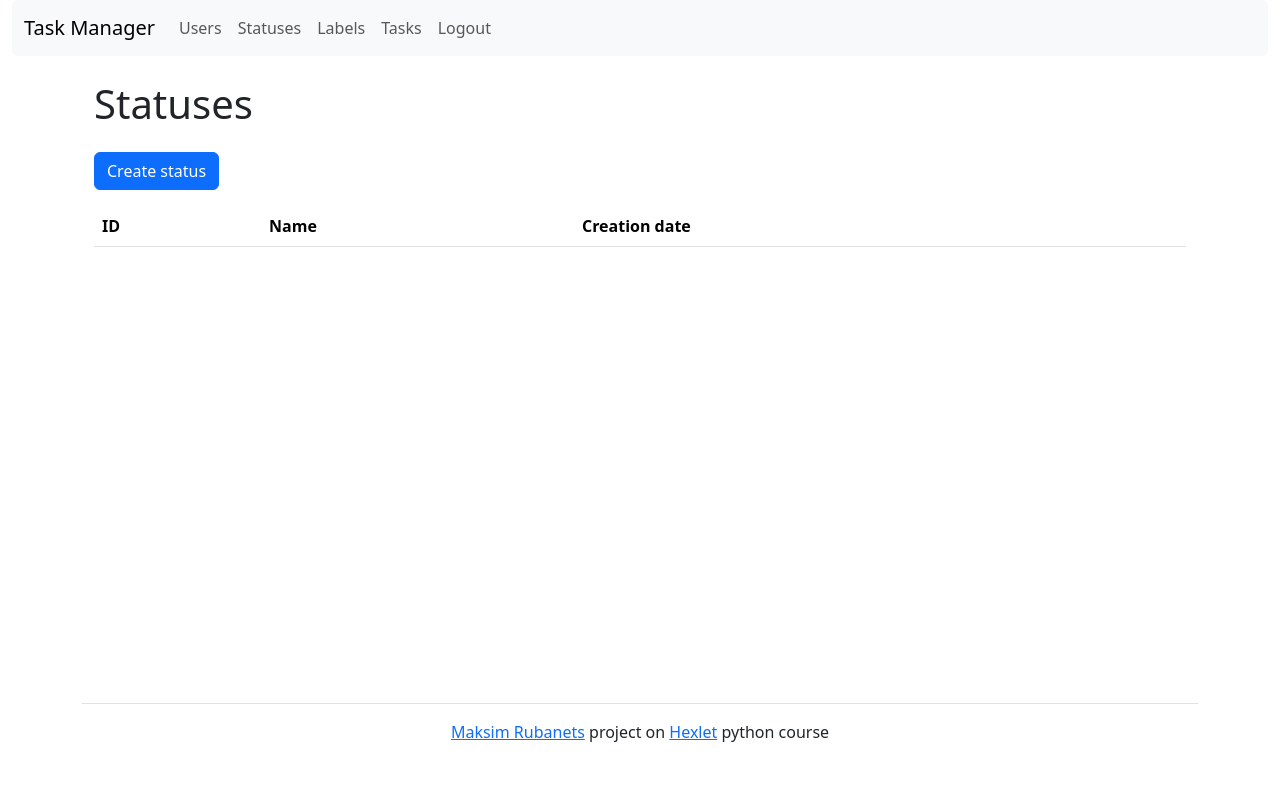
After one commit to SvamiBog/python-project-52, a Django app: page /statuses/ in a window 1280 px wide. The commit adds this page. Run offline with Django 5.2, Linux system fonts and the light colour scheme; the visitor is signed in with stand-in values (Sample User, id 1); data that the repository does not hold is empty; some libraries are stand-ins or nearby versions.

Commit message:
finish step 3

```diff
--- a/task_manager/settings.py
+++ b/task_manager/settings.py
@@ -34,7 +34,8 @@ DEBUG = True
 
 ALLOWED_HOSTS = ['*']
 
-CSRF_TRUSTED_ORIGINS = ['https://python-project-52-production-a013.up.railway.app']
+CSRF_TRUSTED_ORIGINS = \
+    ['https://python-project-52-production-a013.up.railway.app']
 
 
 # Application definition
@@ -46,11 +47,12 @@ INSTALLED_APPS = [
     'django.contrib.sessions',
     'django.contrib.messages',
     'django.contrib.staticfiles',
-    'task_manager',
     'django_bootstrap5',
     'django_extensions',
     'django_filters',
+    'task_manager',
     'task_manager.users.apps.UsersConfig',
+    'task_manager.statuses',
 ]
 
 MIDDLEWARE = [
--- /dev/null
+++ b/task_manager/statuses/apps.py
@@ -0,0 +1,6 @@
+from django.apps import AppConfig
+
+
+class StatusesConfig(AppConfig):
+    default_auto_field = 'django.db.models.BigAutoField'
+    name = 'task_manager.statuses'
--- /dev/null
+++ b/task_manager/statuses/urls.py
@@ -0,0 +1,14 @@
+from django.urls import path
+from .views import (
+    StatusIndexView,
+    StatusCreateView,
+    StatusUpdateView,
+    StatusDeleteView
+)
+
+urlpatterns = [
+    path('', StatusIndexView.as_view(), name='status_index'),
+    path('create/', StatusCreateView.as_view(), name='status_create'),
+    path('<int:pk>/update/', StatusUpdateView.as_view(), name='status_update'),
+    path('<int:pk>/delete/', StatusDeleteView.as_view(), name='status_delete'),
+]
--- /dev/null
+++ b/task_manager/statuses/views.py
@@ -0,0 +1,57 @@
+from django.views.generic import ListView, CreateView, UpdateView, DeleteView
+from task_manager.mixins import AuthRequiredMixin, DeleteProtectionMixin
+from django.contrib.messages.views import SuccessMessageMixin
+from django.utils.translation import gettext_lazy as _
+from django.urls import reverse_lazy
+from .forms import StatusForm
+from .models import Status
+
+
+class StatusIndexView(AuthRequiredMixin, ListView):
+    model = Status
+    template_name = 'statuses/index.html'
+    context_object_name = 'statuses'
+    ordering = ["pk"]
+
+
+class StatusCreateView(AuthRequiredMixin, SuccessMessageMixin, CreateView):
+    template_name = 'form.html'
+    form_class = StatusForm
+    login_url = reverse_lazy('login')
+    success_message = _('Your status has been created.')
+    success_url = reverse_lazy('status_index')
+    extra_context = {
+        'title': _('Create Status'),
+        'button_text': _('Create'),
+    }
+
+
+class StatusUpdateView(AuthRequiredMixin, SuccessMessageMixin, UpdateView):
+    template_name = 'form.html'
+    model = Status
+    form_class = StatusForm
+    success_url = reverse_lazy('status_index')
+    success_message = _('Your status has been updated.')
+    extra_context = {
+        'title': _('Update Status'),
+        'button_text': _('Update'),
+    }
+
+
+class StatusDeleteView(
+    AuthRequiredMixin,
+    DeleteProtectionMixin,
+    SuccessMessageMixin,
+    DeleteView
+):
+    template_name = 'statuses/delete.html'
+    model = Status
+    login_url = reverse_lazy('login')
+    success_url = reverse_lazy('status_index')
+    success_message = _('Your status has been deleted.')
+    protected_message = _('You are not allowed to delete this status.')
+    protected_url = reverse_lazy('status_index')
+    extra_context = {
+        'title': _('Delete Status'),
+        'button_text': _('Delete'),
+    }
--- a/task_manager/templates/navbar.html
+++ b/task_manager/templates/navbar.html
@@ -19,7 +19,7 @@
             {% if user.is_authenticated %}
             <li class="nav-item">
               <a class="nav-link{% if request.resolver_match.view_name == 'statuses' %} active{% endif %}"
-                 href="">{% trans "Statuses" %}</a>
+                 href="{% url 'status_index' %}">{% trans "Statuses" %}</a>
             </li>
             <li class="nav-item">
               <a class="nav-link{% if request.resolver_match.view_name == 'labels' %} active{% endif %}"
--- /dev/null
+++ b/task_manager/templates/statuses/index.html
@@ -0,0 +1,36 @@
+{% extends "base.html" %}
+{% load django_bootstrap5 %}
+{% load i18n %}
+
+
+{% block content %}
+<div class="container wrapper flex-grow-1">
+    <h1 class="my-4">{% trans 'Statuses' %}</h1>
+    <a class="btn btn-primary mb-3" href="{% url 'status_create' %}">{% trans 'Create status' %}</a>
+    <table class="table table-striped">
+        <thead class="thead-dark">
+            <tr>
+	            <th scope="col">{% trans 'ID' %}</th>
+	            <th scope="col">{% trans 'Name' %}</th>
+	            <th scope="col">{% trans 'Creation date' %}</th>
+	        </tr>
+        </thead>
+        <tbody>
+            {%for status in statuses %}
+            <tr>
+                <th scope="row">{{ status.id }}</th>
+                <td>{{ status.name }}</td>
+                <td>{{ status.created_at|date:"d.m.Y H:i" }}</td>
+                <td>
+                    <a href="{% url 'status_update' status.id %}">
+                    {% trans 'Edit' %}</a>
+                    <br>
+                    <a href="{% url 'status_delete' status.id %}">
+                    {% trans 'Delete' %}</a>
+                </td>
+            </tr>
+        {% endfor %}
+        </tbody>
+    </table>
+</div>
+{% endblock %}
--- a/task_manager/urls.py
+++ b/task_manager/urls.py
@@ -7,5 +7,6 @@ urlpatterns = [
     path('login/', UserLoginView.as_view(), name='login'),
     path('logout/', UserLogoutView.as_view(), name='logout'),
     path('users/', include('task_manager.users.urls')),
+    path("statuses/", include("task_manager.statuses.urls")),
     path('admin/', admin.site.urls),
 ]
--- a/task_manager/users/models.py
+++ b/task_manager/users/models.py
@@ -4,15 +4,11 @@ from django.utils.translation import gettext_lazy as _
 
 
 NAME_MAX_LENGTH = 30
-MIN_PASSWORD_LENGTH = 8
 
 
 class CustomUser(AbstractUser):
     first_name = models.CharField(_("first name"), max_length=NAME_MAX_LENGTH)
     last_name = models.CharField(_("last name"), max_length=NAME_MAX_LENGTH)
 
-    class Meta(AbstractUser.Meta):
-        pass
-
     def __str__(self):
         return self.get_full_name()
--- a/task_manager/users/views.py
+++ b/task_manager/users/views.py
@@ -4,7 +4,10 @@ from django.contrib.auth import get_user_model
 from django.views.generic.list import ListView
 from django.contrib.messages.views import SuccessMessageMixin
 from django.views.generic.edit import CreateView, UpdateView, DeleteView
-from task_manager.mixins import AuthRequiredMixin, UserPermissionMixin, DeleteProtectionMixin
+from task_manager.mixins import (
+    AuthRequiredMixin,
+    UserPermissionMixin,
+    DeleteProtectionMixin)
 from .forms import UserCreateForm, UserUpdateForm
 
 
```
Also changed, not shown: task_manager/statuses/forms.py (added, +8 -0 lines), task_manager/statuses/models.py (added, +15 -0 lines), task_manager/statuses/tests_statuses/test_statuses_crud.py (added, +55 -0 lines), task_manager/templates/statuses/delete.html (added, +15 -0 lines), task_manager/statuses/__init__.py (added), task_manager/statuses/migrations/0001_initial.py (added), task_manager/statuses/migrations/__init__.py (added), task_manager/statuses/tests_statuses/__init__.py (added), 1 other file.
